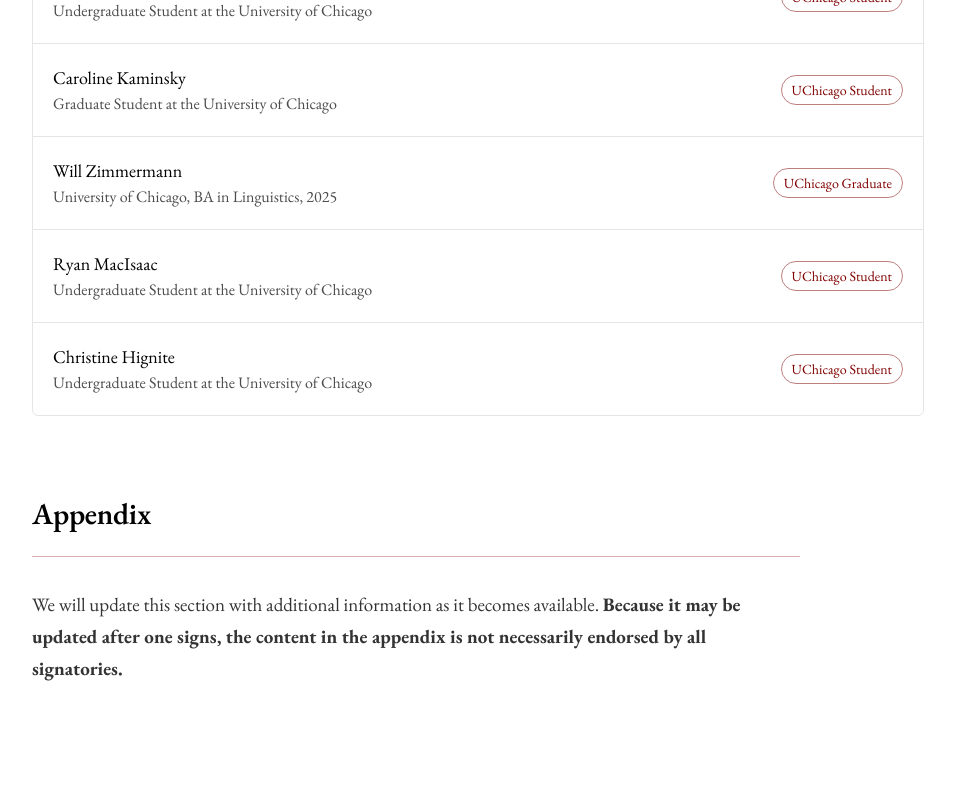
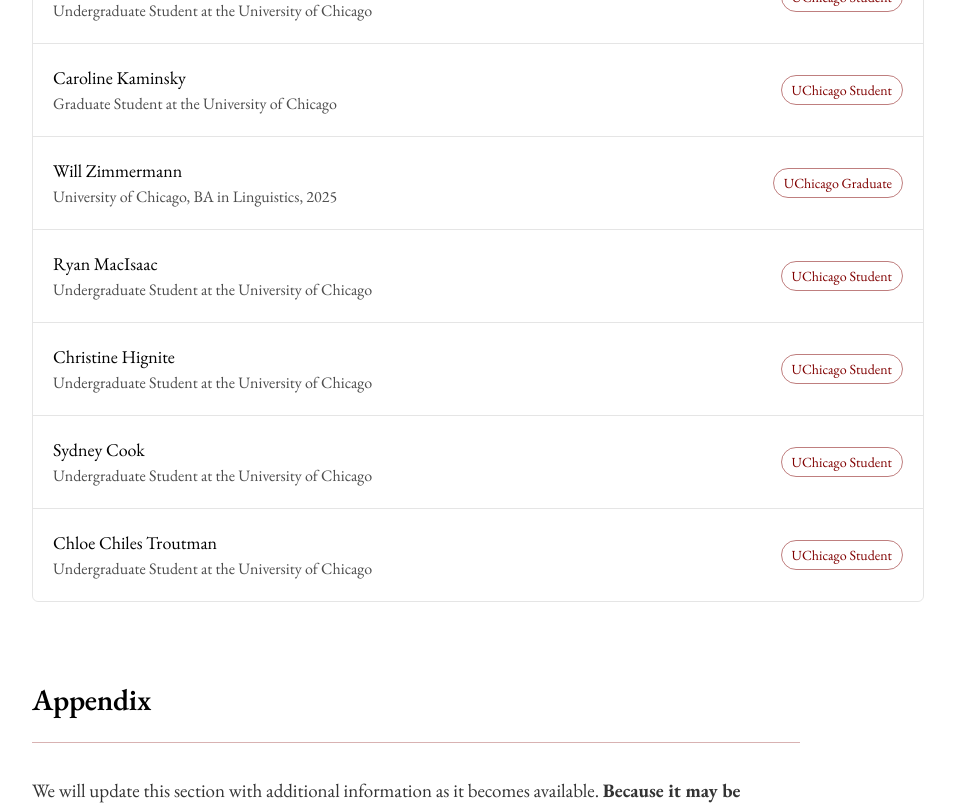
Before and after one commit to zroe1/uchicago-open-letter, a Next.js app: page / in a window 1280 px wide. Shown: the part 4023-4828 px from the top of the page, without its empty margins (316-1271 px from the left). Built offline with nearby package versions, Linux system fonts and the light colour scheme.

Commit message:
update uchicago open letter

```diff
--- a/src/app/page.tsx
+++ b/src/app/page.tsx
@@ -445,6 +445,18 @@
                   badge: "UChicago Student",
                   badgeType: "normal",
                 },
+                {
+                  name: "Sydney Cook",
+                  title: "Undergraduate Student at the University of Chicago",
+                  badge: "UChicago Student",
+                  badgeType: "normal",
+                },
+                {
+                  name: "Chloe Chiles Troutman",
+                  title: "Undergraduate Student at the University of Chicago",
+                  badge: "UChicago Student",
+                  badgeType: "normal",
+                },
               ].map((p, idx) => (
                 <li key={idx} className="flex items-center justify-between p-4 md:p-5">
                   <div>
```
